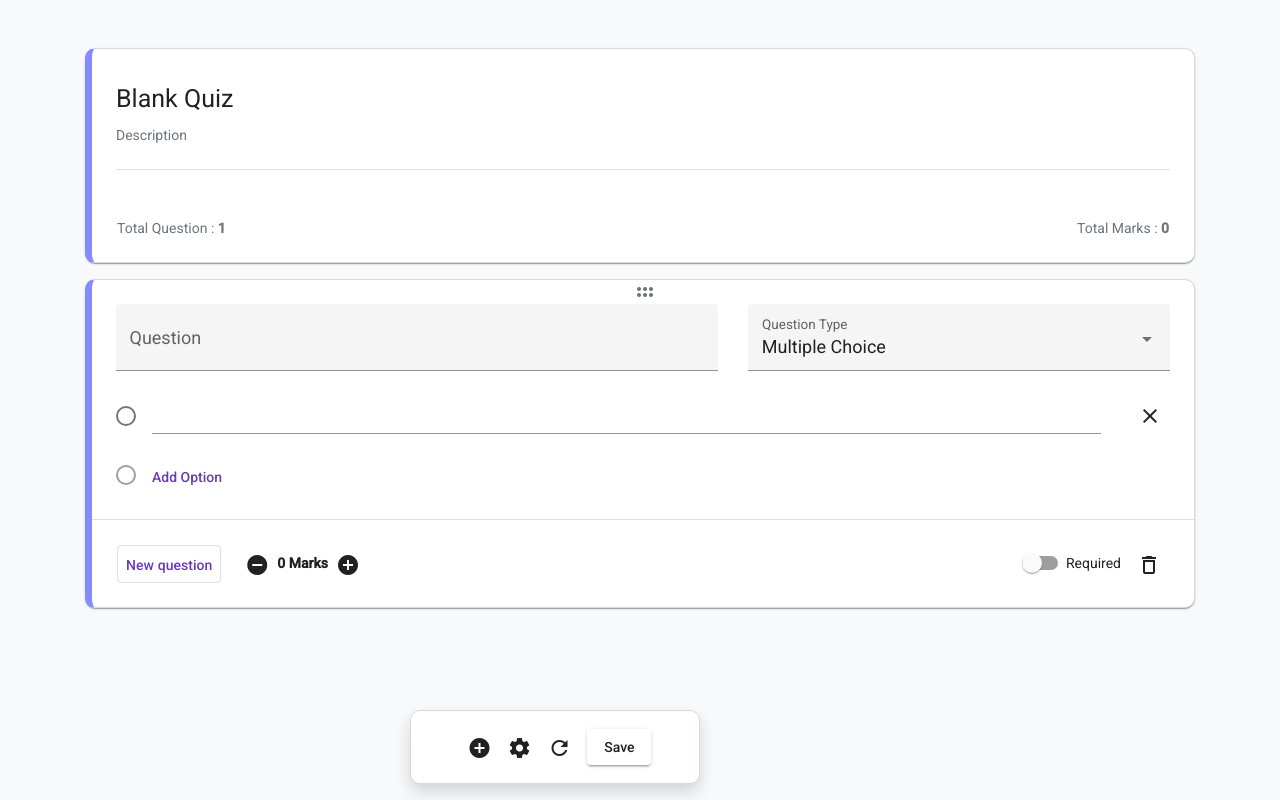
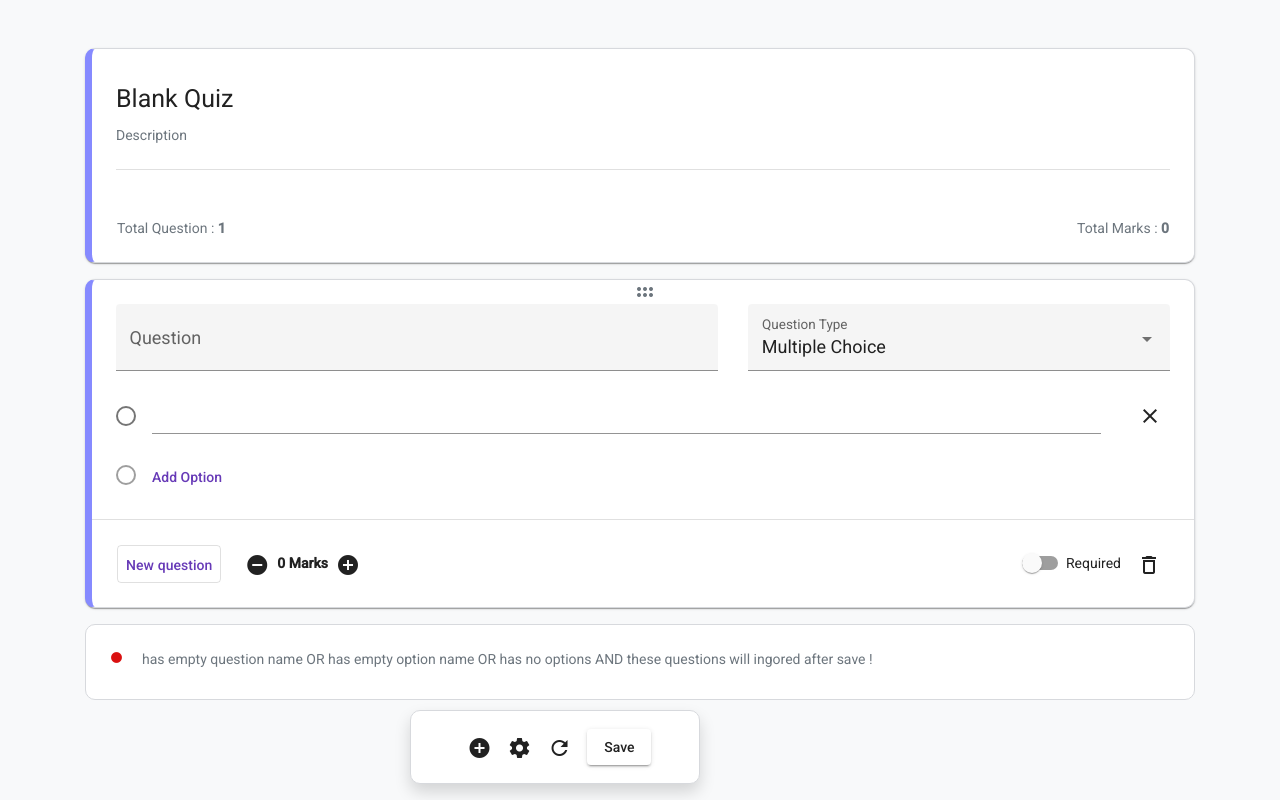
Before and after one commit to ShastrakarAkshay/Examize, an Angular app: page /question-bank in a window 1280 px wide. Built offline with nearby package versions, Linux system fonts and the light colour scheme.

Commit message:
invalid message added in question bank

```diff
--- a/src/app/question-bank/question-bank.component.html
+++ b/src/app/question-bank/question-bank.component.html
@@ -16,7 +16,8 @@
                 <p class="mt-3 mb-4 text-secondary text-capitalize">{{quizData.quizDescription || 'Description'}}</p>
                 <mat-divider></mat-divider>
                 <div class="row mt-5 justify-content-between pl-3 pr-3 text-secondary">
-                    <div class="col-xs-6">Total Question : <span class="font-weight-bold">{{quizData.questions.length}}</span>
+                    <div class="col-xs-6">Total Question : <span
+                            class="font-weight-bold">{{quizData.questions.length}}</span>
                     </div>
                     <div class="col-xs-6">
                         <span class="float-right">
@@ -29,13 +30,17 @@
         <div class="text-center mb-2 mt-3">
             <!-- <mat-icon>keyboard_arrow_down</mat-icon> -->
         </div>
-        <div cdkDropList [cdkDropListData]="quizData.questions" (cdkDropListDropped)="dragDropQuestion($event)" class="question-list">
-            <mat-card cdkDrag class="p-4 mb-3 question" *ngFor="let data of quizData.questions, let i = index" (click)="editQuestion(data)"
-                [ngClass]="{'mat-card-active': data.readonly === false}"  id="{{'card'+i}}">
+        <div cdkDropList [cdkDropListData]="quizData.questions" (cdkDropListDropped)="dragDropQuestion($event)"
+            class="question-list">
+            <mat-card cdkDrag class="p-4 mb-3 question" *ngFor="let data of quizData.questions, let i = index"
+                (click)="editQuestion(data)" [ngClass]="{'mat-card-active': data.readonly === false}" id="{{'card'+i}}">
                 <div class="text-center">
-                    <mat-icon class="text-secondary drag-handler-icon" style="transform: rotate(90deg);position: absolute;top: 0;right: 48.7%;" cdkDragHandle>drag_indicator</mat-icon>
+                    <mat-icon class="text-secondary drag-handler-icon"
+                        style="transform: rotate(90deg);position: absolute;top: 0;right: 48.7%;" cdkDragHandle>
+                        drag_indicator</mat-icon>
                 </div>
-                <span class="text-white float-right" *ngIf="data.readonly && isQuestionValid(data)" matTooltip="Invalid Question">
+                <span class="text-white float-right" *ngIf="data.readonly && isQuestionValid(data)"
+                    matTooltip="Invalid Question">
                     <mat-icon class="invalid-question">lens</mat-icon>
                 </span>
                 <div class="row question-header" *ngIf="!data.readonly">
@@ -102,6 +107,10 @@
                 </div>
             </mat-card>
         </div>
+        <mat-card class="p-4" style="display: flex;">
+            <mat-icon class="invalid-preview">lens</mat-icon>
+            <span class="text-secondary pl-2">has empty question name OR has empty option name OR has no options AND these questions will ingored after save !</span>
+        </mat-card>
     </div>
     <div class="row w-100 mt-3 mb-3 pl-3 pr-3 footer">
         <mat-card class="footer-card shadow pl-5 pr-5">
--- a/src/app/question-bank/question-bank.component.scss
+++ b/src/app/question-bank/question-bank.component.scss
@@ -25,12 +25,19 @@
         .question-header {
             font-size: 18px;
         }
-        .invalid-question {
-            position: absolute;
+        .invalid {
             font-size: 13px;
             color: #da1010;
             top: 10px;
             cursor: pointer;
+        }
+        .invalid-question {
+            position: absolute;
+            @extend .invalid;
+        }
+        .invalid-preview {
+            margin-top: 2px;
+            @extend .invalid;
         }
         .drag-handler-icon {
             cursor: pointer;
```
